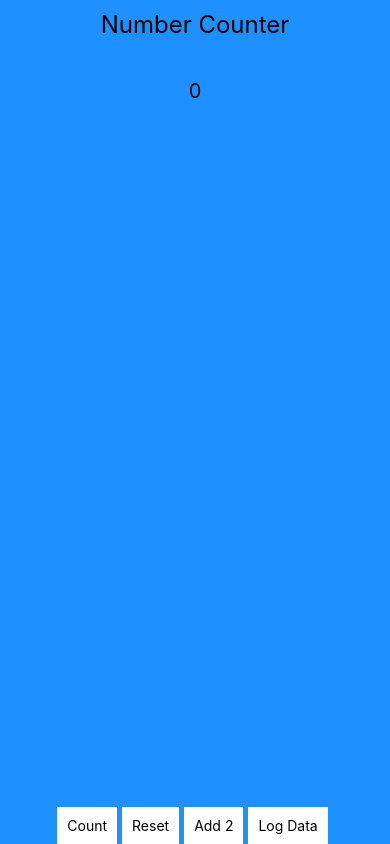
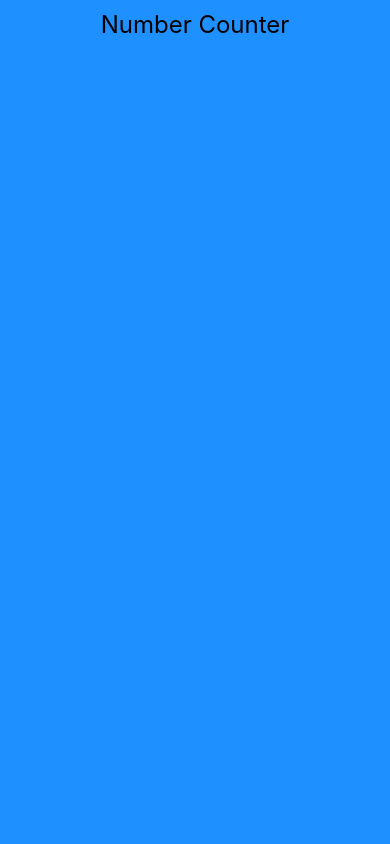
Before and after one commit to zahid2022skipq/awesomeapp, a React Native app: screen / in a window 390 px wide. Built offline with nearby package versions, Linux system fonts and the light colour scheme.

Commit message:
practicing with different components

```diff
--- a/App.js
+++ b/App.js
@@ -9,61 +9,9 @@ import {
 } from "react-native";
 
 export default function App() {
-  const [text, setText] = useState(0);
-  const [logD, setLogD] = useState([]);
-  const [display, setDisplay] = useState(false);
-  const handlePress = () => {
-    const newText = text + 1;
-    setText(newText);
-    const loged = logD;
-    loged.push(newText);
-    setLogD(loged);
-  };
-  const handleReset = () => {
-    setText(0);
-    const loged = [];
-    setLogD(loged);
-  };
-
-  const handleAdd = () => {
-    const newText = text + 2;
-    setText(newText);
-    const loged = logD;
-    console.log(loged);
-    loged.push(newText);
-    setLogD(loged);
-  };
-
-  const logdata = () => {
-    setDisplay(!display);
-  };
-
   return (
     <SafeAreaView style={styles.container}>
       <Text style={styles.containerText}>Number Counter</Text>
-      <Text style={styles.counterText}>{text}</Text>
-      <ScrollView>
-        {display ? (
-          logD.map((d, i) => <Text key={i}>{i + " --> " + d}</Text>)
-        ) : (
-          <Text></Text>
-        )}
-      </ScrollView>
-
-      <View style={styles.btnView}>
-        <TouchableOpacity style={styles.btn} onPress={handlePress}>
-          <Text>Count</Text>
-        </TouchableOpacity>
-        <TouchableOpacity style={styles.btn} onPress={handleReset}>
-          <Text>Reset</Text>
-        </TouchableOpacity>
-        <TouchableOpacity style={styles.btn} onPress={handleAdd}>
-          <Text>Add 2</Text>
-        </TouchableOpacity>
-        <TouchableOpacity style={styles.btn} onPress={logdata}>
-          <Text>Log Data</Text>
-        </TouchableOpacity>
-      </View>
     </SafeAreaView>
   );
 }
```
